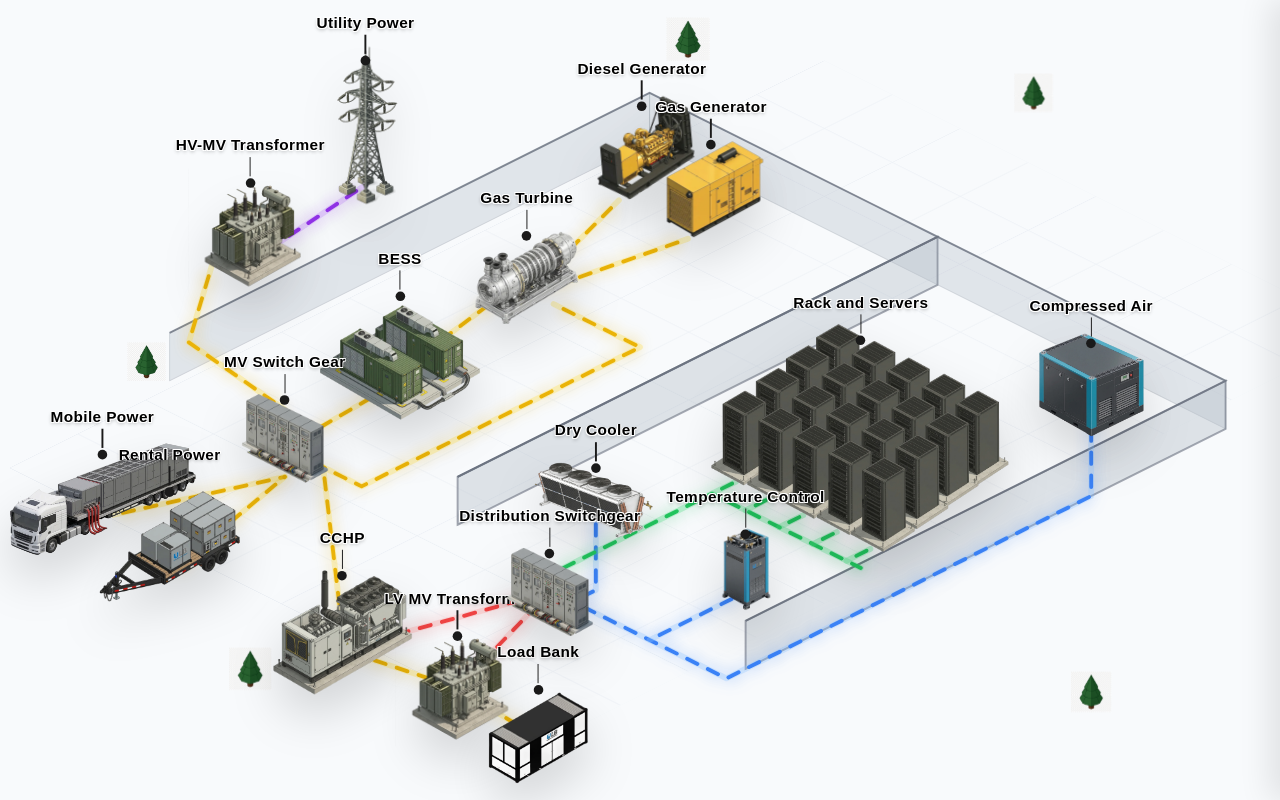
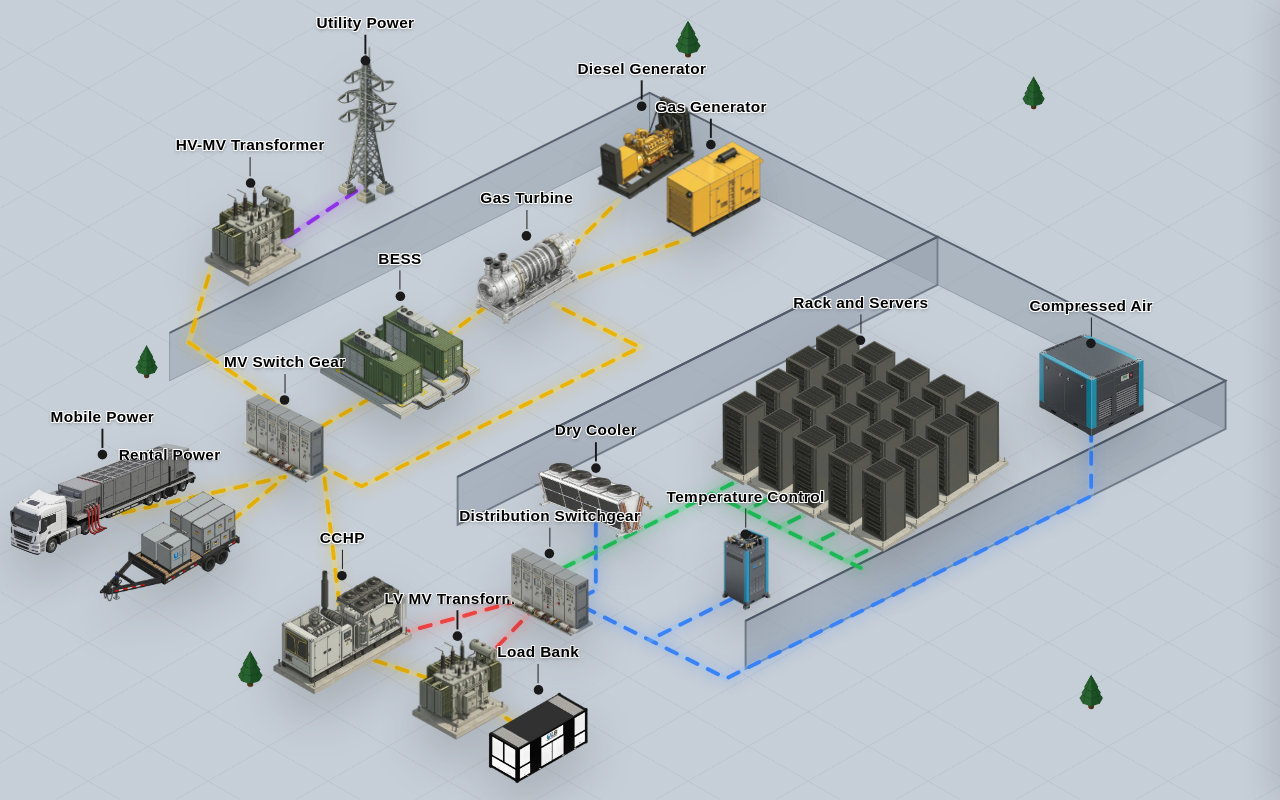
Before and after one commit to DilipGelot/data-center, a Next.js app: page / in a window 1280 px wide. Built offline with nearby package versions, Linux system fonts and the light colour scheme.

Commit message:
style: update isometric zone colors, replace grid background with CSS class, and optimize tree rendering

```diff
--- a/src/app/globals.css
+++ b/src/app/globals.css
@@ -132,3 +132,26 @@ body {
     font-size: 1.3rem; /* even larger for small screens */
   }
 }
+
+/* ═══════════════════════════════════════════════════════
+   ISOMETRIC GRID TILE BACKGROUND
+   Diamond/rhombus grid matching the scene's isometric view
+   ═══════════════════════════════════════════════════════ */
+.grid-tile-bg {
+  background-color: #c6ced7;
+  background-image:
+    repeating-linear-gradient(
+      30deg,
+      rgba(0, 0, 0, 0.04) 0px,
+      rgba(0, 0, 0, 0.04) 1px,
+      transparent 1px,
+      transparent 60px
+    ),
+    repeating-linear-gradient(
+      150deg,
+      rgba(0, 0, 0, 0.04) 0px,
+      rgba(0, 0, 0, 0.04) 1px,
+      transparent 1px,
+      transparent 60px
+    );
+}
--- a/src/app/page.tsx
+++ b/src/app/page.tsx
@@ -3,7 +3,7 @@ import Scene from "@/components/Scene";
 
 export default function Home() {
   return (
-    <main className="relative w-screen h-screen bg-[#f8fafc] overflow-hidden">
+    <main className="relative w-screen h-screen overflow-hidden grid-tile-bg">
       <Scene />
     </main>
   );
--- a/src/components/IsometricZone.tsx
+++ b/src/components/IsometricZone.tsx
@@ -23,16 +23,16 @@ export default function IsometricZone() {
         {/* Back Left Wall */}
         <polygon
           points="60,380 560,130 560,80 60,330"
-          fill="rgba(180, 190, 200, 0.35)"
-          stroke="rgba(156, 163, 175, 0.4)"
+          fill="rgba(150, 162, 175, 0.55)"
+          stroke="rgba(120, 130, 145, 0.6)"
           strokeWidth="1"
         />
 
         {/* Back Right Wall */}
         <polygon
           points="560,130 860,280 860,230 560,80"
-          fill="rgba(180, 190, 200, 0.35)"
-          stroke="rgba(156, 163, 175, 0.4)"
+          fill="rgba(150, 162, 175, 0.55)"
+          stroke="rgba(120, 130, 145, 0.6)"
           strokeWidth="1"
         />
 
@@ -41,8 +41,8 @@ export default function IsometricZone() {
         {/* Middle Wall — Shared boundary between Zone 2 and Zone 1 */}
         <polygon
           points="360,530 860,280 860,230 360,480"
-          fill="rgba(180, 190, 200, 0.40)"
-          stroke="rgba(107, 114, 128, 0.6)"
+          fill="rgba(150, 162, 175, 0.60)"
+          stroke="rgba(90, 100, 115, 0.75)"
           strokeWidth="2"
         />
 
@@ -50,7 +50,7 @@ export default function IsometricZone() {
         <polyline
           points="60,330 560,80 860,230 360,480"
           fill="none"
-          stroke="rgba(107, 114, 128, 0.8)"
+          stroke="rgba(80, 90, 105, 0.9)"
           strokeWidth="2"
         />
       </g>
@@ -72,8 +72,8 @@ export default function IsometricZone() {
         {/* Back Right Wall */}
         <polygon
           points="860,280 1160,430 1160,380 860,230"
-          fill="rgba(180, 190, 200, 0.35)"
-          stroke="rgba(156, 163, 175, 0.4)"
+          fill="rgba(150, 162, 175, 0.55)"
+          stroke="rgba(120, 130, 145, 0.6)"
           strokeWidth="1"
         />
 
@@ -82,8 +82,8 @@ export default function IsometricZone() {
         {/* Front Right Wall — restored */}
         <polygon
           points="660,680 1160,430 1160,380 660,630"
-          fill="rgba(180, 190, 200, 0.40)"
-          stroke="rgba(107, 114, 128, 0.6)"
+          fill="rgba(150, 162, 175, 0.60)"
+          stroke="rgba(90, 100, 115, 0.75)"
           strokeWidth="2"
         />
 
@@ -91,7 +91,7 @@ export default function IsometricZone() {
         <polyline
           points="360,480 860,230 1160,380 660,630"
           fill="none"
-          stroke="rgba(107, 114, 128, 0.8)"
+          stroke="rgba(80, 90, 105, 0.9)"
           strokeWidth="2"
         />
       </g>
--- a/src/components/Scene.tsx
+++ b/src/components/Scene.tsx
@@ -75,17 +75,7 @@ function SceneLayout() {
           transformOrigin: "center center",
         }}
       >
-        {/* Subtle Grid Background */}
-        <div
-          className="absolute inset-0 bg-[#f8fafc] opacity-50 pointer-events-none"
-          style={{
-            backgroundImage:
-              "linear-gradient(#e2e8f0 1px, transparent 1px), linear-gradient(90deg, #e2e8f0 1px, transparent 1px)",
-            backgroundSize: "100px 100px",
-            transform: "rotateX(60deg) rotateZ(-45deg)",
-            transformOrigin: "center",
-          }}
-        />
+
 
         {/* Trees around the perimeter */}
         <Trees />
--- a/src/components/Trees.tsx
+++ b/src/components/Trees.tsx
@@ -1,5 +1,3 @@
-import Image from "next/image";
-
 const treePositions = [
   { top: "3%", left: "50%", size: 45 },
   { top: "10%", left: "80%", size: 40 },
@@ -19,14 +17,13 @@ export default function Trees() {
             top: tree.top,
             left: tree.left,
             transform: "translate(-50%, -50%)",
+            mixBlendMode: "multiply",
           }}
         >
-          <Image
+          {/* eslint-disable-next-line @next/next/no-img-element */}
+          <img
             src="/assets/tree.png"
             alt=""
-            width={100}
-            height={100}
-            className="object-contain"
             style={{ width: `${tree.size}px`, height: "auto" }}
           />
         </div>
```
Also changed, not shown: public/assets/tree.png.
